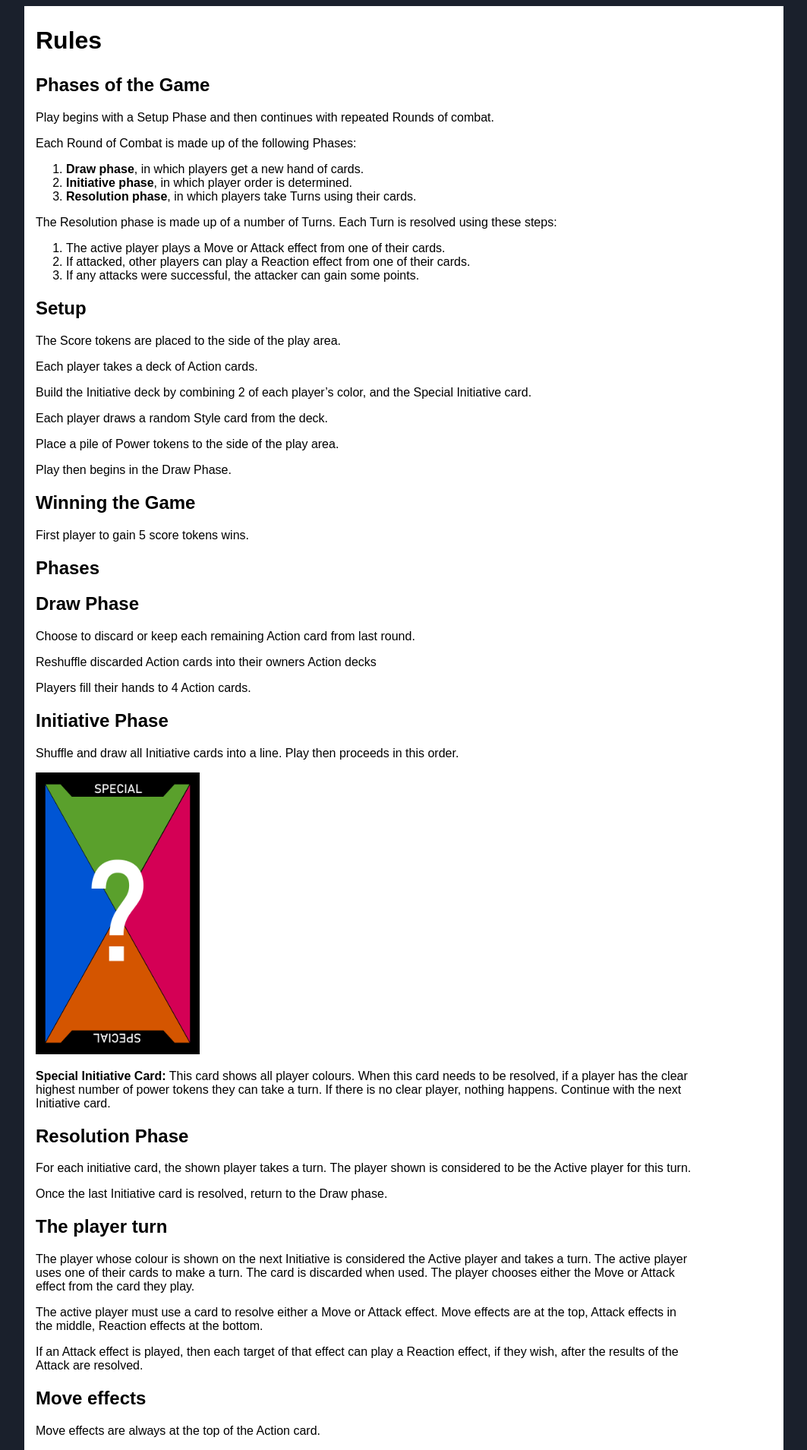
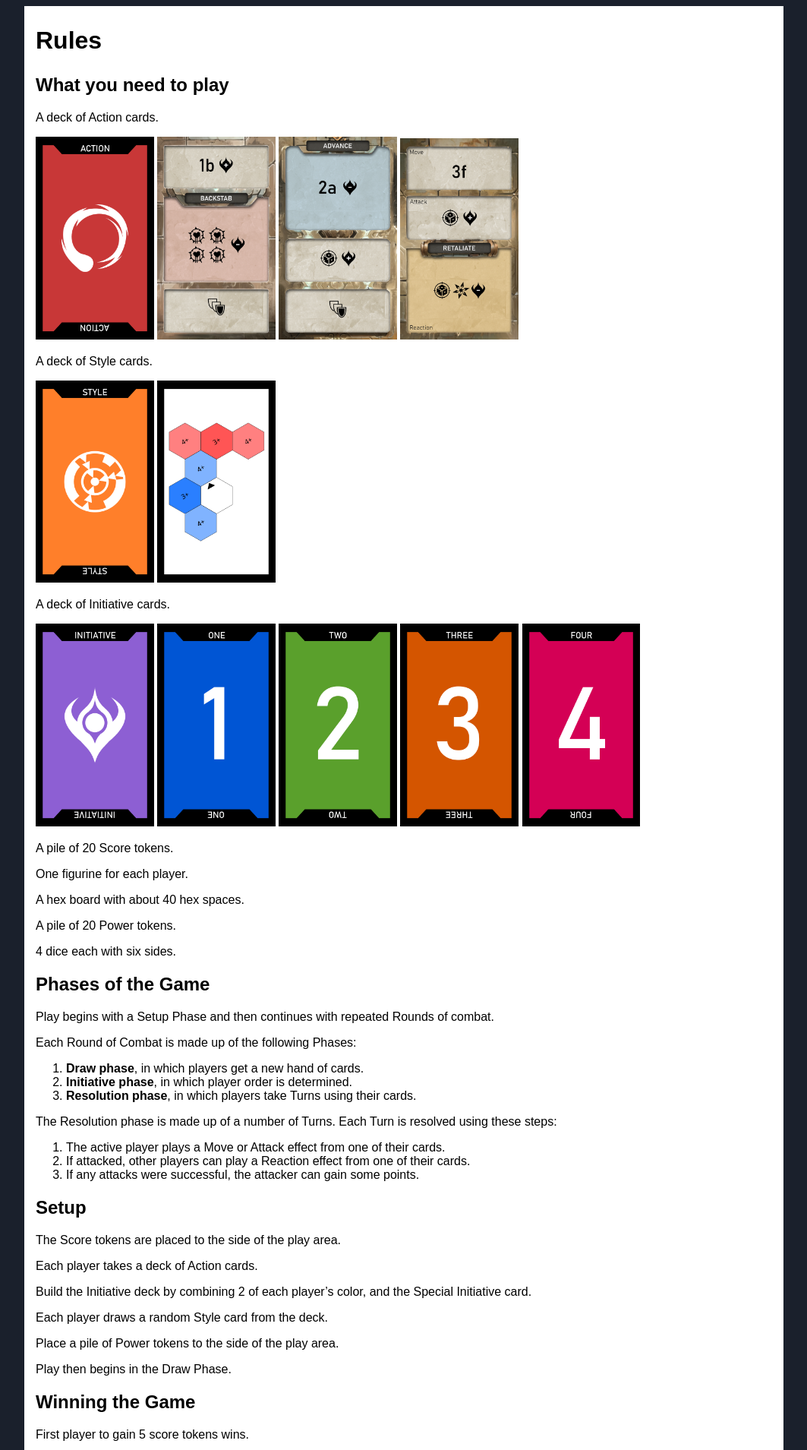
Before and after one commit to abregado/champions-combat, a Jekyll site: the page built from index.html, in a window 1280 px wide. Shown: the top 1909 px of the page at 76% size, without its empty margins (116-1179 px from the left). Built offline with Jekyll 4.4.1, drawn with Linux system fonts in a browser that asks for light colours.

Commit message:
What you need to play section

```diff
--- a/_chapters/rules.md
+++ b/_chapters/rules.md
@@ -2,6 +2,36 @@
 title: Rules
 permalink: rules
 ---
+# What you need to play
+A deck of Action cards.
+
+{% include card_image.html link='files/images/action-back.png' %}
+{% include card_image.html link='files/images/action-attack-card.png' %}
+{% include card_image.html link='files/images/action-move-card.png' %}
+{% include card_image.html link='files/images/action-reaction-card.png' %}
+
+A deck of Style cards.
+
+{% include card_image.html link='files/images/style-back.png' %}
+{% include card_image.html link='files/images/style-front.png' %}
+
+A deck of Initiative cards.
+
+{% include card_image.html link='files/images/init-back.png' %}
+{% include card_image.html link='files/images/init-1.png' %}
+{% include card_image.html link='files/images/init-2.png' %}
+{% include card_image.html link='files/images/init-3.png' %}
+{% include card_image.html link='files/images/init-4.png' %}
+
+A pile of 20 Score tokens.
+
+One figurine for each player.
+
+A hex board with about 40 hex spaces.
+
+A pile of 20 Power tokens.
+
+4 dice each with six sides.
 
 # Phases of the Game
 Play begins with a Setup Phase and then continues with repeated Rounds of combat.
--- a/css/styles.css
+++ b/css/styles.css
@@ -63,7 +63,7 @@ body {
 }
 
 .card-image{
-    width: 25%;
+    width: 18%;
 }
 
 .icon-image {
```
Also changed, not shown: files/images/action-attack-card.png (added), files/images/action-back.png (added), files/images/action-move-card.png (added), files/images/action-reaction-card.png (added), files/images/init-1.png (added), files/images/init-2.png (added), files/images/init-3.png (added), files/images/init-4.png (added), files/images/init-back.png (added), files/images/score-token.png (added), files/images/style-back.png (added), files/images/style-front.png (added).
